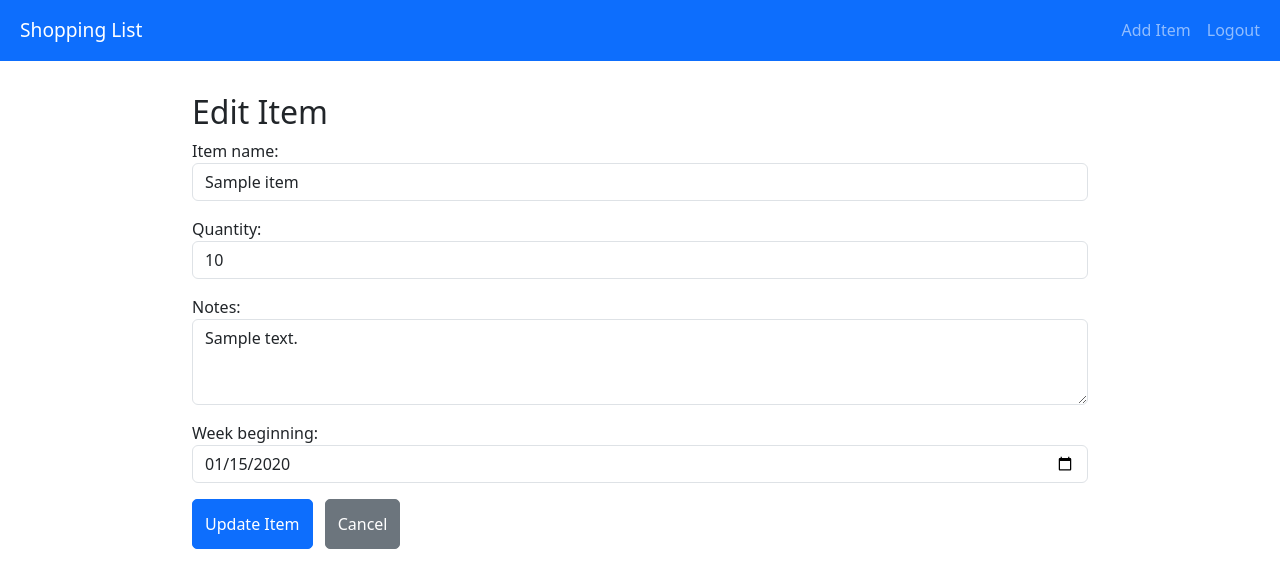
After one commit to rabsingh/Capstone-Project, a Django app: page /shopping/edit/1/ in a window 1280 px wide. The commit adds this page. Shown: the top 588 px of the page. Run offline with Django 4.2, Linux system fonts and the light colour scheme; a user stored in the database is signed in; tables that the repository leaves empty hold one stand-in row (values such as "Sample post"); some libraries are stand-ins or nearby versions.

Commit message:
added a edit feature

```diff
--- a/shopping_list_app/urls.py
+++ b/shopping_list_app/urls.py
@@ -7,4 +7,5 @@ urlpatterns = [
     path('register/', views.register, name='register'),
     path('delete/<int:item_id>/', views.delete_item, name='delete_item'),
     path('update-status/<int:item_id>/', views.update_authorised_status, name='update_status'),
+    path('edit/<int:item_id>/', views.edit_item, name='edit_item'),
 ]
--- a/shopping_list_app/views.py
+++ b/shopping_list_app/views.py
@@ -9,6 +9,25 @@ from django.contrib.admin.views.decorators import staff_member_required
 from .forms import ItemFilterForm
 from datetime import datetime, timedelta
 
+@login_required
+def edit_item(request, item_id):
+    item = get_object_or_404(Item, id=item_id)
+
+    # Check if user is authorized to edit this item
+    if request.user != item.added_by and not request.user.is_staff:
+        messages.error(request, 'You can only edit your own items')
+        return redirect('item_list')
+
+    if request.method == 'POST':
+        form = ItemForm(request.POST, instance=item)
+        if form.is_valid():
+            form.save()
+            messages.success(request, 'Item updated successfully')
+            return redirect('item_list')
+    else:
+        form = ItemForm(instance=item)
+
+    return render(request, 'shopping_list_app/edit_item.html', {'form': form, 'item': item})
 
 @login_required
 def add_item(request):
@@ -70,7 +89,6 @@ def delete_item(request, item_id):
     return redirect('item_list')
 
 
-
 # To authorise items
 @staff_member_required
 def update_authorised_status(request, item_id):
--- /dev/null
+++ b/templates/shopping_list_app/edit_item.html
@@ -0,0 +1,13 @@
+{% extends "base.html" %}
+
+{% block content %}
+<div class="container">
+    <h2>Edit Item</h2>
+    <form method="POST">
+        {% csrf_token %}
+        {{ form.as_p }}
+        <button type="submit" class="btn btn-primary">Update Item</button>
+        <a href="{% url 'item_list' %}" class="btn btn-secondary">Cancel</a>
+    </form>
+</div>
+{% endblock %}
--- a/templates/shopping_list_app/item_list.html
+++ b/templates/shopping_list_app/item_list.html
@@ -63,6 +63,8 @@
                     </div>
                     <div class="mt-3">
                         {% if user == item.added_by or user.is_staff %}
+                         <!-- Add  edit button -->
+                        <a href="{% url 'edit_item' item.id %}" class="btn btn-primary btn-sm">Edit</a>
                             <form method="post" action="{% url 'delete_item' item.id %}" class="d-inline">
                                 {% csrf_token %}
                                 <button type="submit" class="btn btn-danger btn-sm">Delete</button>
```
